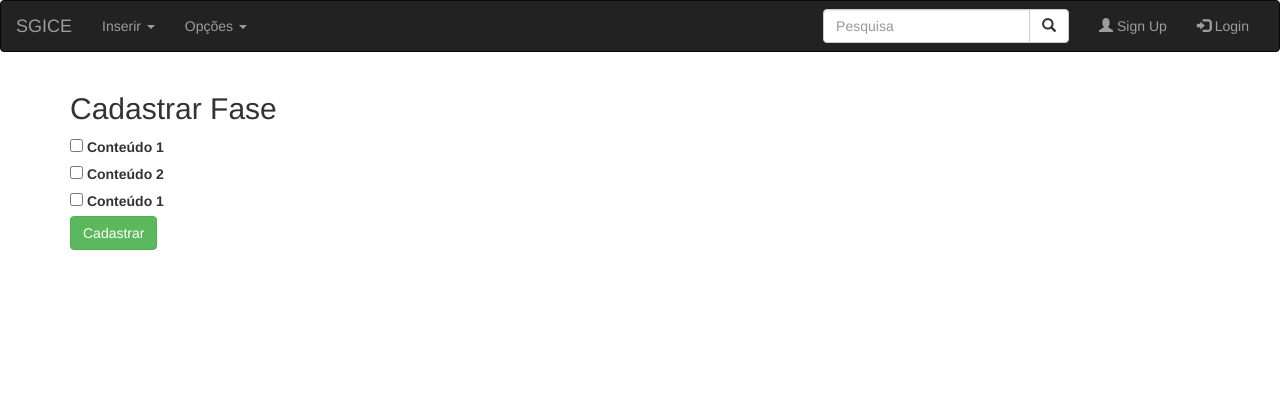
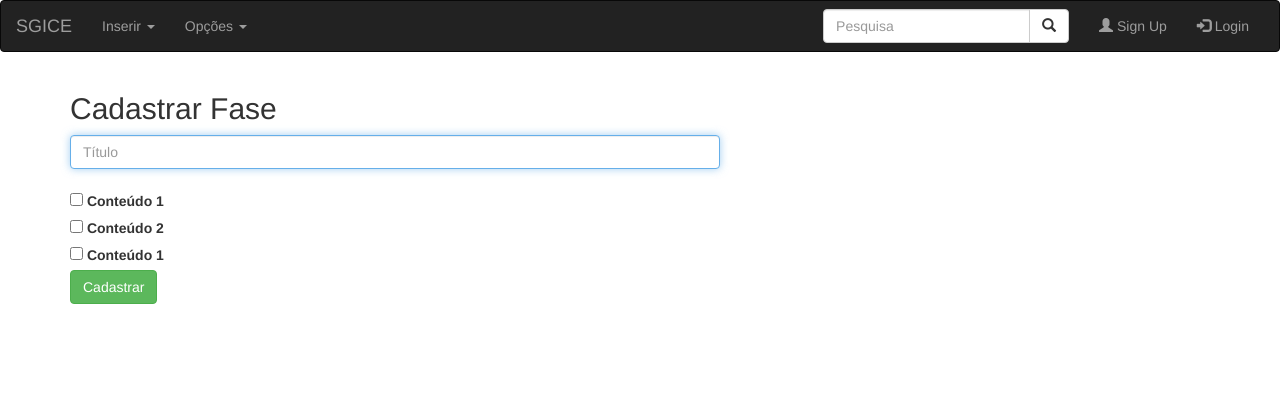
Before and after one commit to luisabergo/Ana_Anna_Luisa, a Django app: page /CadastroFase/ in a window 1280 px wide. Shown: the top 420 px of the page. Run offline with Django 3.2, Linux system fonts and the light colour scheme; some libraries are stand-ins or nearby versions.

Commit message:
alteracao cadastro fase

```diff
--- a/django_app/templates/django/CadastroFase.html
+++ b/django_app/templates/django/CadastroFase.html
@@ -15,6 +15,9 @@
 
         <form class="form-signin">
             <h2 class="form-signin-heading">Cadastrar Fase</h2>
+            <label for="nome_professor" class="sr-only">Título:</label>
+            <input type="text" id="titulo_fase" class="form-control" placeholder="Título" required autofocus>
+            <br>
             <input type="checkbox" id="conteudo1" name="cont1">
             <label for="cont1">Conteúdo 1</label>
             <br>
```
